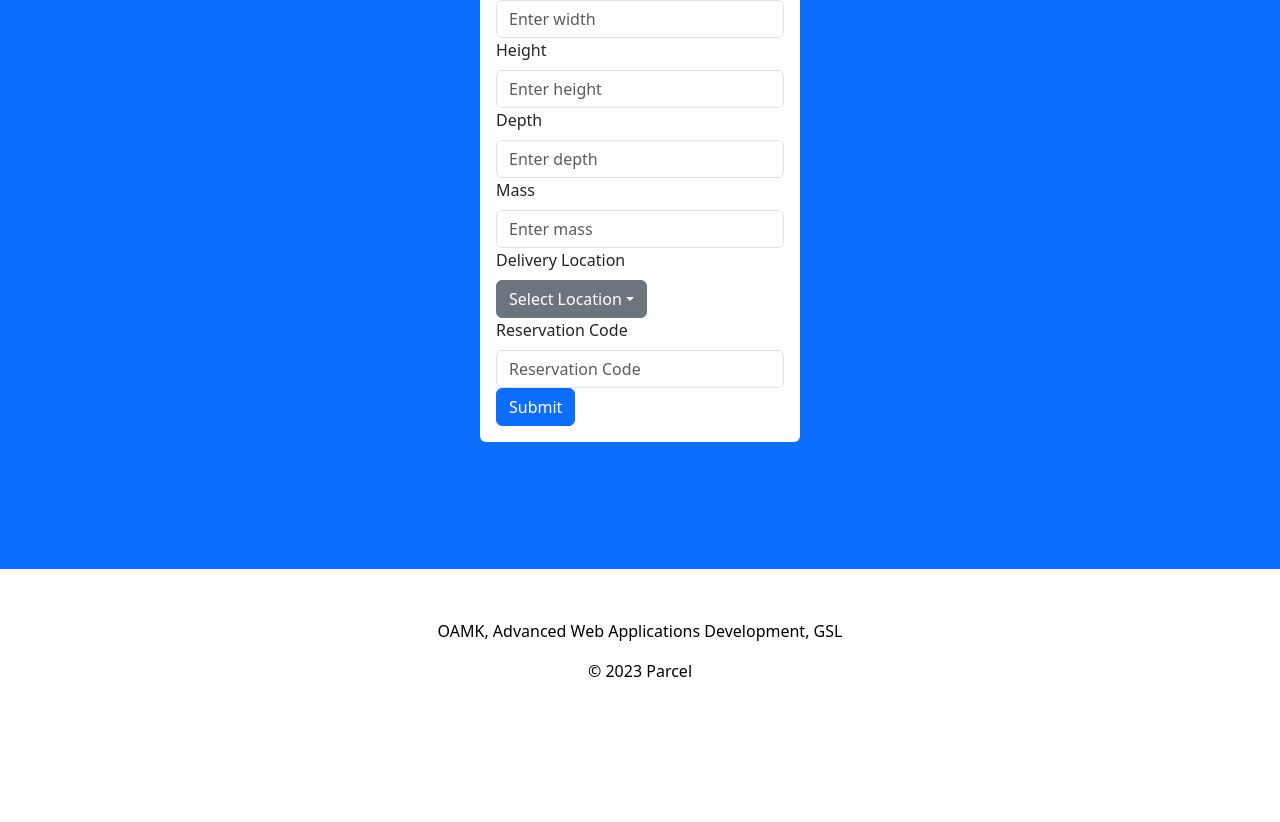
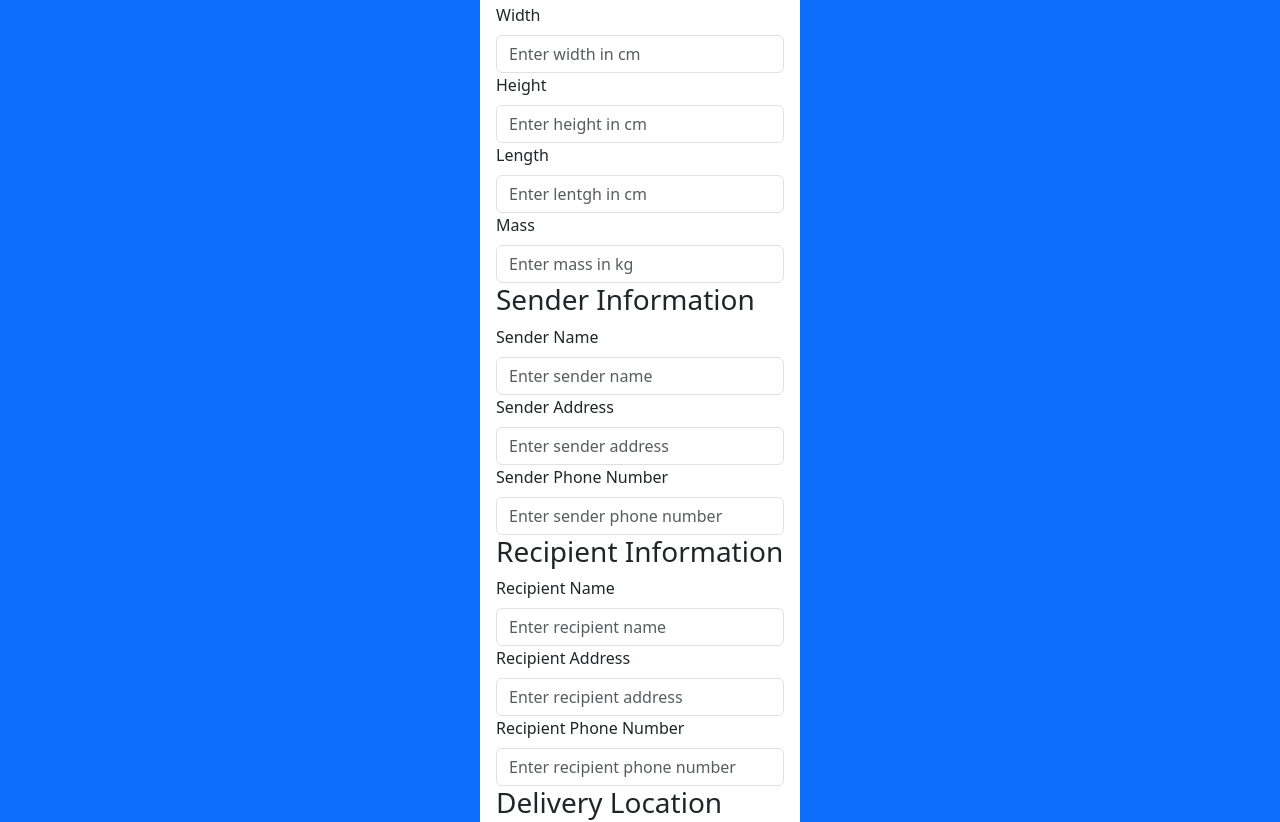
Before and after one commit to t2hale00/user-app, a React (Create React App) app in the folder frontend/: page /sendparcel in a window 1280 px wide. Shown: the part 449-1271 px from the top of the page. Before the commit the page ends 1148 px from the top, so only its background shows below. Built offline with nearby package versions, Linux system fonts and the light colour scheme; no server answers.

Commit message:
edited sendParcel

```diff
--- a/frontend/src/App.js
+++ b/frontend/src/App.js
@@ -16,6 +16,7 @@ function App() {
         <h1 style={{ fontSize: '5em', color: 'blue' }}>Parcel</h1>
         <p style={{ fontSize: '2em', color: 'darkblue' }}>Send parcels locally conveniently.</p>
       </div>
+      <div style={{ flex: 1, width: '100%', marginTop: '50px', marginBottom: '20px', overflowY: 'auto', boxSizing: 'border-box' }}>
         <Routes>
           <Route path='/' element={<Login />} />
           <Route path='/signup' element={<Signup />} />
@@ -25,6 +26,7 @@ function App() {
           <Route path='/deleteaccount' element={<DeleteAccountButton />} />
           <Route path='/logout' element={<Logout />} />
         </Routes>
+      </div>
       <div style={{ marginTop: '50px', textAlign: 'center', color: 'black' }}>
         <p>OAMK, Advanced Web Applications Development, GSL</p>
         <p>&copy; {new Date().getFullYear()} Parcel</p>
--- a/frontend/src/SendParcel.js
+++ b/frontend/src/SendParcel.js
@@ -1,8 +1,9 @@
-import React, { useState } from 'react';
+import React, { useState, useEffect } from 'react';
 import { Form, Button, Dropdown } from 'react-bootstrap';
-import { GeoAltFill } from 'react-bootstrap-icons';
+//import { GeoAltFill } from 'react-bootstrap-icons';
 
 function SendParcel() {
+  const [locations, setLocations] = useState([]);
   const [parcelInfo, setParcelInfo] = useState({
     size: {
       width: '',
@@ -24,6 +25,21 @@ function SendParcel() {
     reservationCode: '',
   });
 
+  useEffect(() => {
+    // Fetch locations from the backend when the component mounts
+    fetchLocations();
+  }, []);
+
+  const fetchLocations = async () => {
+    try {
+      const response = await fetch('/locations'); // Assuming your backend API endpoint for locations
+      const data = await response.json();
+      setLocations(data);
+    } catch (error) {
+      console.error('Error fetching locations:', error);
+    }
+  };
+
   function handleInputChange(category, field, value) {
     setParcelInfo((prevParcelInfo) => ({
       ...prevParcelInfo,
@@ -44,26 +60,58 @@ function SendParcel() {
   }
 
   function generateReservationCode(location) {
-    return Math.random().toString(36).substr(2, 6).toUpperCase();
+    // Generate a random 4-digit number
+    const fourDigitCode = Math.floor(1000 + Math.random() * 9000);
+    return fourDigitCode.toString();
   }
 
-  function handleSubmit(e) {
+  const handleSubmit = async (e) => {
     e.preventDefault();
-    console.log('Parcel Information:', parcelInfo);
-    // Reset form or navigate to the next step
-  }
+
+    // Assuming you have a form with input fields and you want to collect their values
+    const formData = new FormData(e.target);
+    const parcelInfo = {};
+    formData.forEach((value, key) => {
+      parcelInfo[key] = value;
+    });
+
+    try {
+      // Send parcelInfo to the backend API
+      const response = await fetch('/sendParcel', {
+        method: 'POST',
+        headers: {
+          'Content-Type': 'application/json',
+        },
+        body: JSON.stringify(parcelInfo),
+      });
+
+      if (response.ok) {
+        console.log('Parcel Information sent successfully:', parcelInfo);
+        // Reset form or navigate to the next step
+      } else {
+        console.error('Failed to send Parcel Information');
+      }
+    } catch (error) {
+      console.error('Error:', error);
+    }
+  };
+
 
   return (
-    <div className='d-flex justify-content-center align-items-center bg-primary vh-100'>
-      <div className='bg-white p-3 rounded w-25'>
-      <h1>Send Parcel</h1>
+    <div className='d-flex flex-column justify-content-center align-items-center bg-primary'>
+      <div className='p-3 rounded w-25' style={{ color: 'white', borderColor: 'lightblue', borderWidth: '5px', borderStyle: 'solid', width: '300px', textAlign: 'center', marginBottom: '30px' }}>
+        <h1>Send Parcel</h1>
+      </div>
+      <div className='bg-white p-3 rounded w-25 '>
+
+        {/* Parcel Size */}
+      <h1>Parcel Size</h1>
       <Form onSubmit={handleSubmit}>
-        {/* Parcel Size */}
         <Form.Group controlId="formSizeWidth">
           <Form.Label>Width</Form.Label>
           <Form.Control
             type="number"
-            placeholder="Enter width"
+            placeholder="Enter width in cm"
             value={parcelInfo.size.width}
             onChange={(e) => handleInputChange('size', 'width', e.target.value)}
             required
@@ -74,7 +122,7 @@ function SendParcel() {
           <Form.Label>Height</Form.Label>
           <Form.Control
             type="number"
-            placeholder="Enter height"
+            placeholder="Enter height in cm"
             value={parcelInfo.size.height}
             onChange={(e) => handleInputChange('size', 'height', e.target.value)}
             required
@@ -82,10 +130,10 @@ function SendParcel() {
         </Form.Group>
 
         <Form.Group controlId="formSizeDepth">
-          <Form.Label>Depth</Form.Label>
+          <Form.Label>Length</Form.Label>
           <Form.Control
             type="number"
-            placeholder="Enter depth"
+            placeholder="Enter lentgh in cm"
             value={parcelInfo.size.depth}
             onChange={(e) => handleInputChange('size', 'depth', e.target.value)}
             required
@@ -96,19 +144,87 @@ function SendParcel() {
           <Form.Label>Mass</Form.Label>
           <Form.Control
             type="number"
-            placeholder="Enter mass"
+            placeholder="Enter mass in kg"
             value={parcelInfo.size.mass}
             onChange={(e) => handleInputChange('size', 'mass', e.target.value)}
             required
           />
         </Form.Group>
 
+        {/* Sender Information */}
+        <h3>Sender Information</h3>
+        <Form.Group controlId="formSenderName">
+          <Form.Label>Sender Name</Form.Label>
+          <Form.Control
+            type="text"
+            placeholder="Enter sender name"
+            value={parcelInfo.sender.name}
+            onChange={(e) => handleInputChange('sender', 'name', e.target.value)}
+            required
+          />
+        </Form.Group>
+
+        <Form.Group controlId="formSenderAddress">
+          <Form.Label>Sender Address</Form.Label>
+          <Form.Control
+            type="text"
+            placeholder="Enter sender address"
+            value={parcelInfo.sender.address}
+            onChange={(e) => handleInputChange('sender', 'address', e.target.value)}
+            required
+          />
+        </Form.Group>
+
+        <Form.Group controlId="formSenderPhoneNumber">
+          <Form.Label>Sender Phone Number</Form.Label>
+          <Form.Control
+            type="text"
+            placeholder="Enter sender phone number"
+            value={parcelInfo.sender.phoneNumber}
+            onChange={(e) => handleInputChange('sender', 'phoneNumber', e.target.value)}
+            required
+          />
+        </Form.Group>
+
         {/* Recipient Information */}
-        {/* ... Repeat the structure for recipient and sender information ... */}
+        <h3>Recipient Information</h3>
+        <Form.Group controlId="formRecipientName">
+          <Form.Label>Recipient Name</Form.Label>
+          <Form.Control
+            type="text"
+            placeholder="Enter recipient name"
+            value={parcelInfo.recipient.name}
+            onChange={(e) => handleInputChange('recipient', 'name', e.target.value)}
+            required
+          />
+        </Form.Group>
+
+        <Form.Group controlId="formRecipientAddress">
+          <Form.Label>Recipient Address</Form.Label>
+          <Form.Control
+            type="text"
+            placeholder="Enter recipient address"
+            value={parcelInfo.recipient.address}
+            onChange={(e) => handleInputChange('recipient', 'address', e.target.value)}
+            required
+          />
+        </Form.Group>
+
+        <Form.Group controlId="formRecipientPhoneNumber">
+          <Form.Label>Recipient Phone Number</Form.Label>
+          <Form.Control
+            type="text"
+            placeholder="Enter recipient phone number"
+            value={parcelInfo.recipient.phoneNumber}
+            onChange={(e) => handleInputChange('recipient', 'phoneNumber', e.target.value)}
+            required
+          />
+        </Form.Group>
 
         {/* Delivery Location Dropdown */}
+        <h3>Delivery Location</h3>
         <Form.Group controlId="formLocation">
-          <Form.Label>Delivery Location</Form.Label>
+          <Form.Label>Select location</Form.Label>
           <Dropdown onSelect={handleLocationSelect}>
             <Dropdown.Toggle variant="secondary" id="dropdown-location">
               {parcelInfo.location ? parcelInfo.location : 'Select Location'}
```
Also changed, not shown: 1 other file (tests, documents, lock files or other folders). Lines whose indentation alone changed are shown as unchanged.
